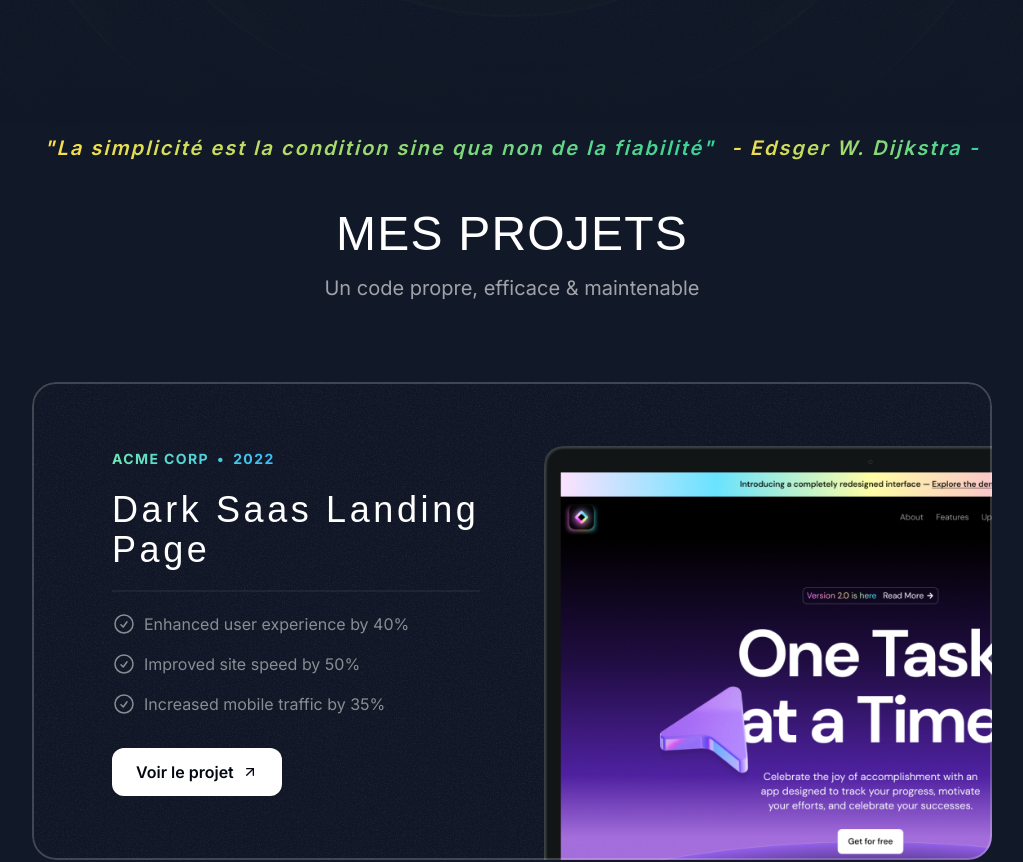
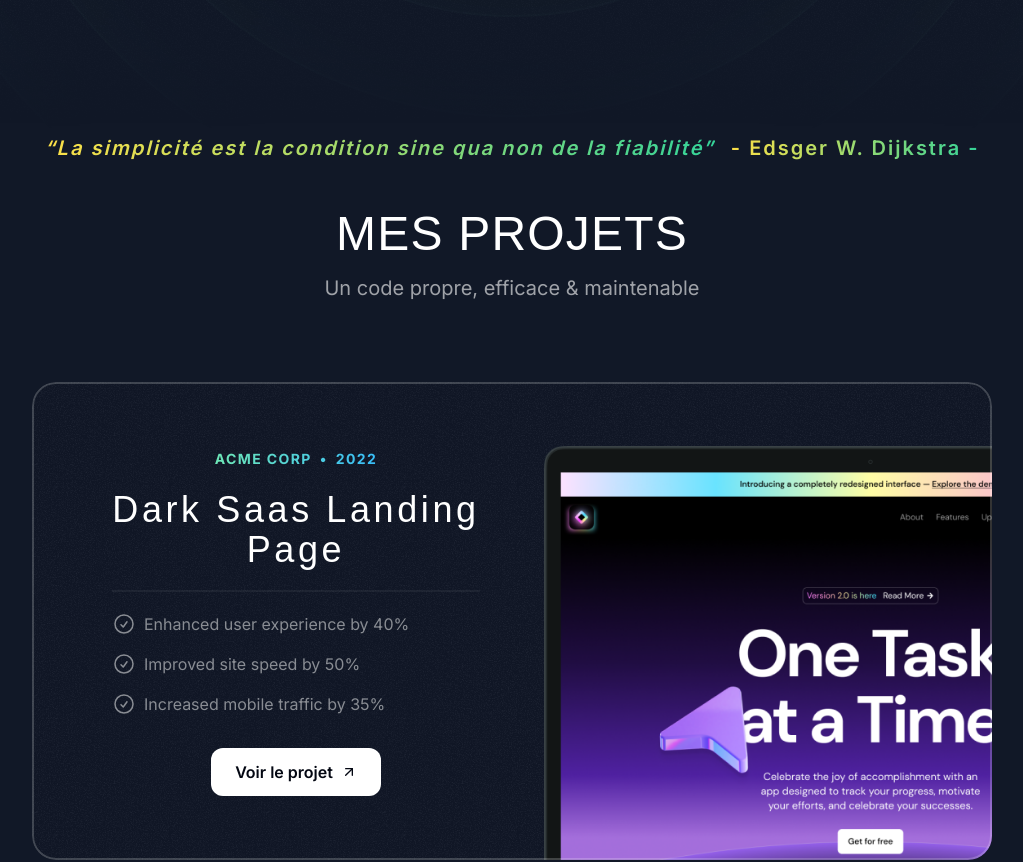
Before and after one commit to JacquesPoulin/portfolio_jp, a Next.js app: page / in a window 1280 px wide. Shown: the part 820-1682 px from the top of the page, without its empty margins (128-1151 px from the left). Built offline with nearby package versions, Linux system fonts and the light colour scheme; a web font is replaced by a local one.

Commit message:
section Testimonials terminée + ajout de composants réutilisables

```diff
--- /dev/null
+++ b/data/testimonialsList.js
@@ -0,0 +1,43 @@
+import memojiAvatar1 from '@/assets/images/memoji-avatar-1.png';
+import memojiAvatar2 from '@/assets/images/memoji-avatar-2.png';
+import memojiAvatar3 from '@/assets/images/memoji-avatar-3.png';
+import memojiAvatar4 from '@/assets/images/memoji-avatar-4.png';
+import memojiAvatar5 from '@/assets/images/memoji-avatar-5.png';
+
+export const testimonials = [
+	{
+		id: 1,
+		clientName: 'Alex Turner',
+		position: 'Marketing Manager @ TechStartups',
+		text: "Alex was instrumental in transforming our website into a powerful marketing tool. His attention to detail and ability to understand our brand is exceptional. We're thrilled with the results!",
+		avatar: memojiAvatar1,
+	},
+	{
+		id: 2,
+		clientName: 'Olivia Green',
+		position: 'Head of Design @ GreenLeaf',
+		text: 'Working with Alex was a pleasure. His expertise in frontend development brought our designs to life in a way we never imagined. The website has exceeded our expectations.',
+		avatar: memojiAvatar2,
+	},
+	{
+		id: 3,
+		clientName: 'Daniel White',
+		position: 'CEO @ InnovateCo',
+		text: "Alex's ability to create seamless user experiences is unmatched. Our website has seen a significant increase in conversions since launching the new design. We couldn't be happier.",
+		avatar: memojiAvatar3,
+	},
+	{
+		id: 4,
+		clientName: 'Emily Carter',
+		position: 'Product Manager @ GlobalTech',
+		text: "Alex is a true frontend wizard. He took our complex product and transformed it into an intuitive and engaging user interface. We're already seeing positive feedback from our customers.",
+		avatar: memojiAvatar4,
+	},
+	{
+		id: 5,
+		clientName: 'Michael Brown',
+		position: 'Director of IT @ MegaCorp',
+		text: "Alex's work on our website has been nothing short of exceptional. He's a talented developer who is also a great communicator. We highly recommend him.",
+		avatar: memojiAvatar5,
+	},
+];
--- a/src/app/page.tsx
+++ b/src/app/page.tsx
@@ -2,6 +2,7 @@
 import { HeroSection } from '@/sections/Hero';
 import { ProjectsSection } from '@/sections/Projects';
 import { TapeSection } from '@/sections/Tape';
+import { TestimonialsSection } from '@/sections/Testimonials';
 
 export default function Home() {
 	return (
@@ -10,6 +11,7 @@
 			<HeroSection />
 			<ProjectsSection />
 			<TapeSection />
+			<TestimonialsSection />
 		</div>
 	);
 }
--- /dev/null
+++ b/src/components/Card.tsx
@@ -0,0 +1,24 @@
+import grainImage from '@/assets/images/grain.jpg';
+import { twMerge } from 'tailwind-merge';
+import { PropsWithChildren } from 'react';
+
+export const Card = ({
+	className,
+	children,
+}: PropsWithChildren<{ className?: string }>) => {
+	return (
+		<div
+			className={twMerge(
+				'bg-grey-800 rounded-3xl relative z-0 overflow-hidden after:z-10 after:content-[""] after:absolute after:inset-0 after:outline-2 after:outline after:-outline-offset-2 after:rounded-3xl after:outline-white/20 after:pointer-events-none p-6',
+				className
+			)}>
+			{/* Fond à grain (transparence) */}
+			<div
+				className='absolute inset-0 -z-10 opacity-5'
+				style={{
+					backgroundImage: `url(${grainImage.src})`,
+				}}></div>
+			{children}
+		</div>
+	);
+};
--- /dev/null
+++ b/src/components/SectionHeader.tsx
@@ -0,0 +1,36 @@
+// ! Composant qui gère le layout et le css des headers de chaque section du site
+export const SectionHeader = ({
+	citation,
+	auteurCitation,
+	titre,
+	description,
+}: {
+	citation: string;
+	auteurCitation: string;
+	titre: string;
+	description: string;
+}) => {
+	return (
+		<>
+			<div className='flex flex-col items-center lg:flex-row gap-2 md:gap-4 justify-center mb-12'>
+				{/* CITATION */}
+				<p className='text-xl sm:text-base sm:text-center italic md:text-xl font-semibold tracking-widest bg-gradient-to-r from-yellow-300 to-emerald-400 text-transparent bg-clip-text'>
+					<q>{citation}</q>
+				</p>
+				<p className='text-xl sm:text-base sm:text-center md:text-xl font-semibold tracking-widest bg-gradient-to-r from-yellow-300 to-emerald-400 text-transparent bg-clip-text'>
+					{auteurCitation}
+				</p>
+			</div>
+
+			{/* TITRE */}
+			<h2 className='font-serif text-3xl md:text-5xl text-center mt-6 tracking-wide'>
+				{titre}
+			</h2>
+
+			{/* DESCRIPTION */}
+			<p className='text-center md:text-lg lg:text-xl text-white/60 mt-4 max-w-md mx-auto'>
+				{description}
+			</p>
+		</>
+	);
+};
--- a/src/sections/Projects.tsx
+++ b/src/sections/Projects.tsx
@@ -1,45 +1,37 @@
+// ? NEXT
 import Image from 'next/image';
+
+// ? DATA
 import { portfolioProjects } from './../../data/projectsList';
+
+// ? ASSETS
 import CheckCircleIcon from '@/assets/icons/check-circle.svg';
 import ArrowUpRightIcon from '@/assets/icons/arrow-up-right.svg';
 import grainImage from '@/assets/images/grain.jpg';
 
+// ? COMPOSANTS
+import { SectionHeader } from '@/components/SectionHeader';
+import { Card } from '@/components/Card';
+
 export const ProjectsSection = () => {
 	return (
-		<section className='pb-16 lg:p-y-24'>
+		<section className='pb-16 lg:p-y-24 text-center'>
 			<div className='container'>
-				<div className='flex flex-col items-center lg:flex-row gap-2 md:gap-4 justify-center mb-12'>
-					<p className='italic md:text-xl font-semibold tracking-widest bg-gradient-to-r from-yellow-300 to-emerald-400 text-transparent bg-clip-text'>
-						"La simplicité est la condition sine qua non de la fiabilité"
-					</p>
-					<p className='italic md:text-xl font-semibold tracking-widest bg-gradient-to-r from-yellow-300 to-emerald-400 text-transparent bg-clip-text'>
-						- Edsger W. Dijkstra -
-					</p>
-				</div>
-
-				<h2 className='font-serif text-3xl md:text-5xl text-center mt-6 tracking-wide'>
-					MES PROJETS
-				</h2>
-
-				<p className='text-center md:text-lg lg:text-xl text-white/60 mt-4 max-w-md mx-auto'>
-					Un code propre, efficace & maintenable
-				</p>
+				<SectionHeader
+					citation='La simplicité est la condition sine qua non de la fiabilité'
+					auteurCitation='- Edsger W. Dijkstra -'
+					titre='MES PROJETS'
+					description='Un code propre, efficace & maintenable'
+				/>
 
 				{/* Container global CARTE */}
 				<div className='mt-10 md:mt-20 flex flex-col gap-20'>
 					{/* Liste de projets en carte */}
 					{portfolioProjects?.map(
 						({ id, company, year, title, results, link, image }) => (
-							<div
+							<Card
 								key={id}
-								className='bg-grey-800 rounded-3xl relative z-0 overflow-hidden after:z-10 after:content-[""] after:absolute after:inset-0 after:outline-2 after:outline after:-outline-offset-2 after:rounded-3xl after:outline-white/20  after:pointer-events-none px-8 pt-8 md:pt-12 md:px10 lg:pt-16 lg:px-20'>
-								{/* Fond à grain (transparence) */}
-								<div
-									className='absolute inset-0 -z-10 opacity-5'
-									style={{
-										backgroundImage: `url(${grainImage.src})`,
-									}}></div>
-
+								className='px-8 pt-8 pb-0 md:pt-12 md:px10 lg:pt-16 lg:px-20'>
 								{/* GRID à partir de la taille lg */}
 								<div className='lg:grid lg:grid-cols-2 lg:gap-16'>
 									{/* GRID : colonne 1 */}
@@ -89,7 +81,7 @@
 										/>
 									</div>
 								</div>
-							</div>
+							</Card>
 						)
 					)}
 				</div>
--- a/src/sections/Testimonials.tsx
+++ b/src/sections/Testimonials.tsx
@@ -1,42 +1,54 @@
-import memojiAvatar1 from "@/assets/images/memoji-avatar-1.png";
-import memojiAvatar2 from "@/assets/images/memoji-avatar-2.png";
-import memojiAvatar3 from "@/assets/images/memoji-avatar-3.png";
-import memojiAvatar4 from "@/assets/images/memoji-avatar-4.png";
-import memojiAvatar5 from "@/assets/images/memoji-avatar-5.png";
+import Image from 'next/image';
 
-const testimonials = [
-  {
-    name: "Alex Turner",
-    position: "Marketing Manager @ TechStartups",
-    text: "Alex was instrumental in transforming our website into a powerful marketing tool. His attention to detail and ability to understand our brand is exceptional. We're thrilled with the results!",
-    avatar: memojiAvatar1,
-  },
-  {
-    name: "Olivia Green",
-    position: "Head of Design @ GreenLeaf",
-    text: "Working with Alex was a pleasure. His expertise in frontend development brought our designs to life in a way we never imagined. The website has exceeded our expectations.",
-    avatar: memojiAvatar2,
-  },
-  {
-    name: "Daniel White",
-    position: "CEO @ InnovateCo",
-    text: "Alex's ability to create seamless user experiences is unmatched. Our website has seen a significant increase in conversions since launching the new design. We couldn't be happier.",
-    avatar: memojiAvatar3,
-  },
-  {
-    name: "Emily Carter",
-    position: "Product Manager @ GlobalTech",
-    text: "Alex is a true frontend wizard. He took our complex product and transformed it into an intuitive and engaging user interface. We're already seeing positive feedback from our customers.",
-    avatar: memojiAvatar4,
-  },
-  {
-    name: "Michael Brown",
-    position: "Director of IT @ MegaCorp",
-    text: "Alex's work on our website has been nothing short of exceptional. He's a talented developer who is also a great communicator. We highly recommend him.",
-    avatar: memojiAvatar5,
-  },
-];
+// ? Composant(s)
+import { SectionHeader } from '@/components/SectionHeader';
+import { Card } from '@/components/Card';
+
+// ? Liste des témoignages clients
+import { testimonials } from './../../data/testimonialsList';
 
 export const TestimonialsSection = () => {
-  return <div>Testimonials Section</div>;
+	return (
+		<section className='pb-16 lg:p-y-24'>
+			{/* HEADER : citation, titre, description... */}
+			<div className='container'>
+				<SectionHeader
+					// citation="Les clients mécontents sont la plus grande source d'apprentissage."
+					// auteurCitation='- Bill Gates -'
+					// citation='Faites de votre client le héros de votre histoire.'
+					// auteurCitation='- Ann Handley -'
+					citation='Quand le client passe en premier, le client reste.'
+					auteurCitation='- Robert Half -'
+					titre='TÉMOIGNAGES'
+					description="Ils m'ont fait confiance..."
+				/>
+				{/* CARD : toutes les infos nécessaires */}
+				<div className='mt-16 lg:mt-24 flex overflow-x-clip [mask-image:linear-gradient(to_right,transparent,black_10%,black_90%,transparent)] '>
+					<div className='flex gap-8 flex-none'>
+						{testimonials?.map(({ id, clientName, position, text, avatar }) => (
+							<Card key={id} className='max-w-xs md:max-w-md md:p-8'>
+								<div className='flex gap-4 items-center'>
+									{/* Avatar */}
+									<div className='size-14 bg-gray-700 inline-flex items-center justify-center rounded-full flex-shrink-0'>
+										<Image
+											src={avatar}
+											alt={clientName}
+											className='max-h-full'
+										/>
+									</div>
+
+									{/* Nom & profession du client */}
+									<div>
+										<div className='font-semibold'>{clientName}</div>
+										<div className='text-sm text-white/40'>{position}</div>
+									</div>
+								</div>
+								<p className='mt-4 md:mt-6 text-sm md:text-base'>{text}</p>
+							</Card>
+						))}
+					</div>
+				</div>
+			</div>
+		</section>
+	);
 };
```
